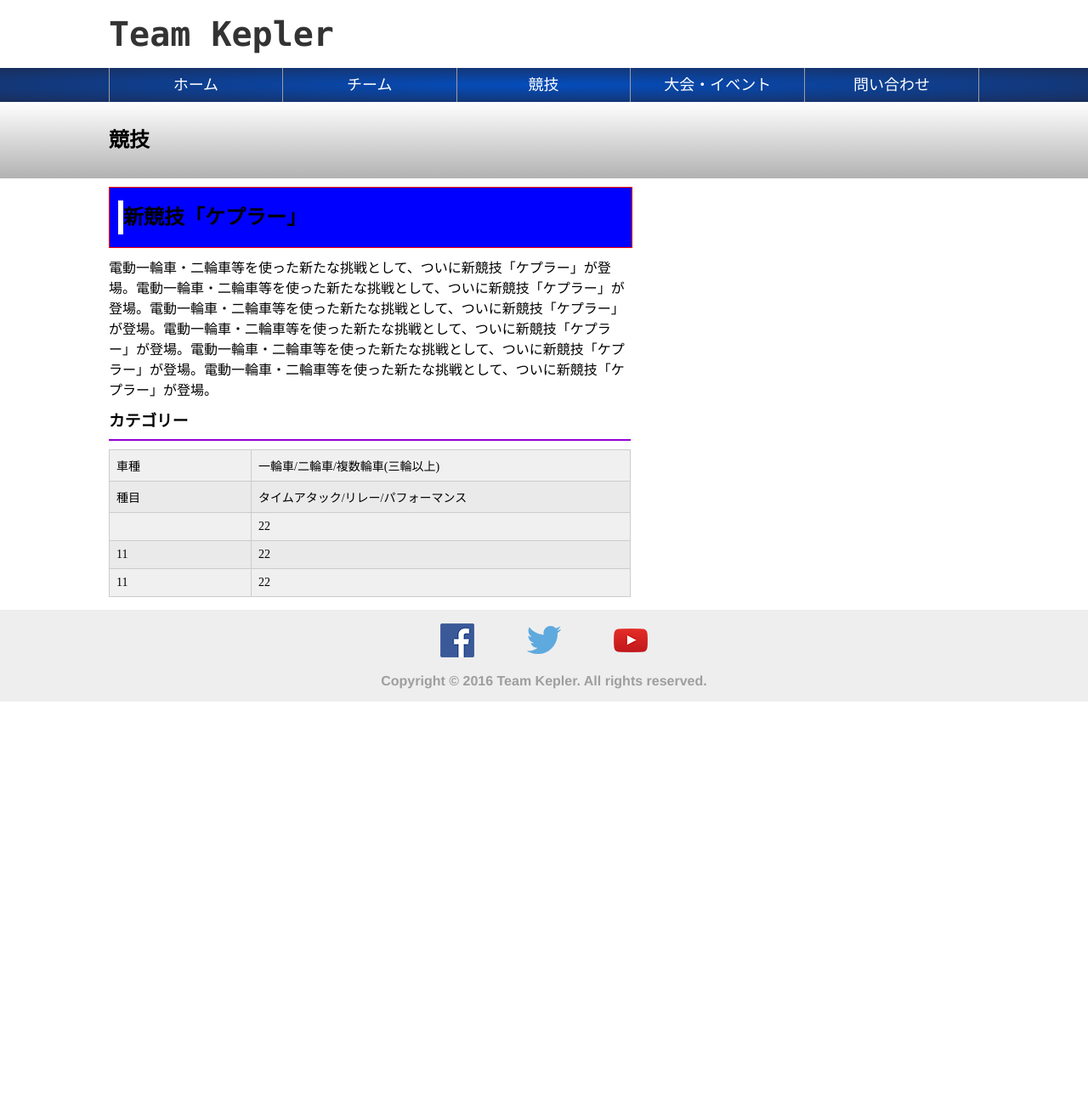
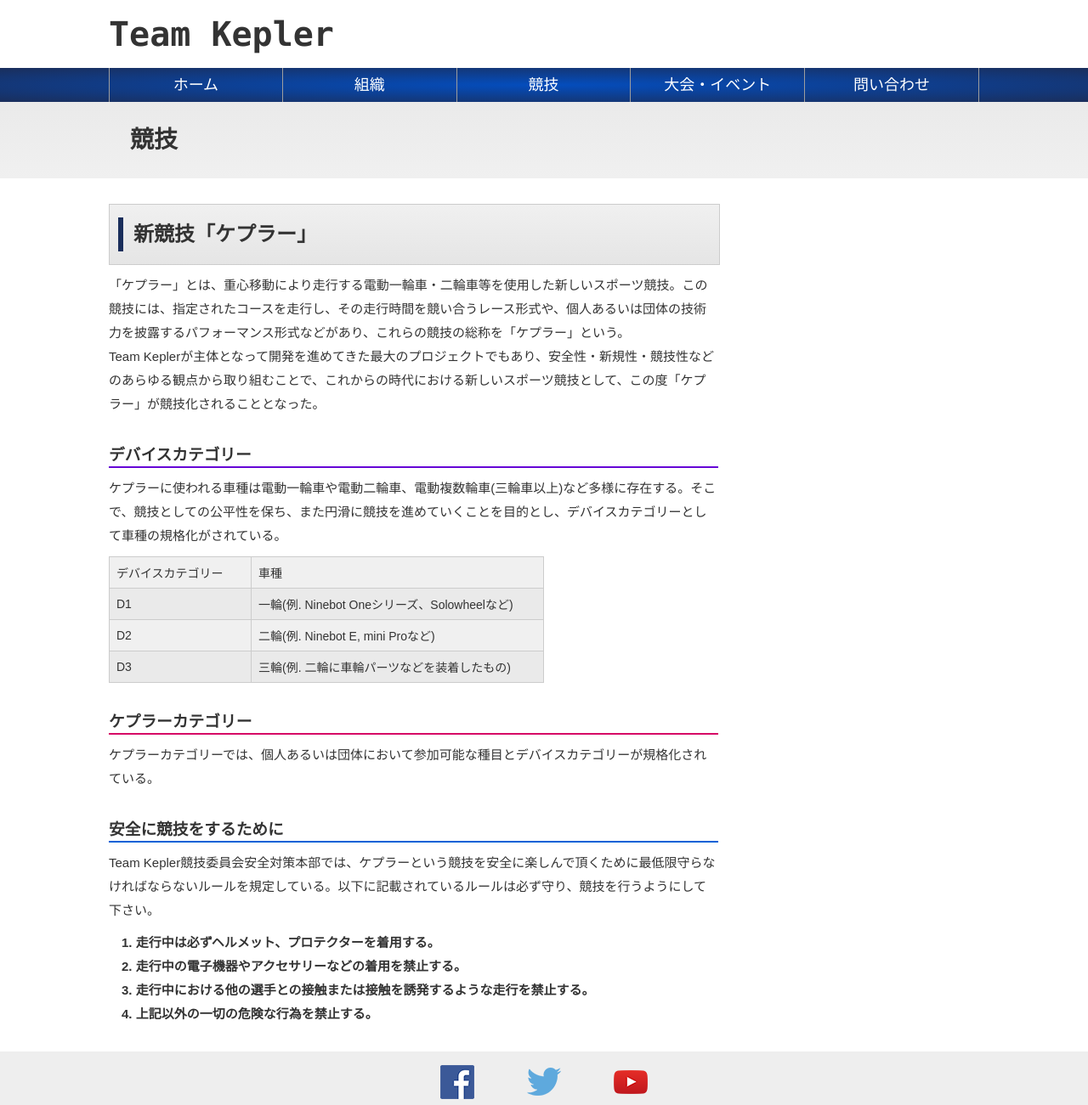
Before and after one commit to yohanesu/teamkepler_website, a website: page sport.html in a window 1280 px wide. Shown: the top 1301 px of the page at 85% size. Before the commit the page ends 826 px from the top, so only its background shows below. Drawn offline with nearby package versions, Linux system fonts and the light colour scheme.

Commit message:
Fixed sport page

```diff
--- a/Gruntfile.js
+++ b/Gruntfile.js
@@ -6,7 +6,7 @@ module.exports = function(grunt) {
         options: {
           port: 3000,
           keepalive: true,
-          hostname: '192.168.1.2'
+          hostname: '*'
         }
       }
     }
--- a/css/index.css
+++ b/css/index.css
@@ -1,6 +1,7 @@
 body {
   margin: auto;
   min-width: 1080px;
+  color: #333333;
   -webkit-text-size-adjust: 100%;
 }
 #carousel-container {
--- a/css/sport.css
+++ b/css/sport.css
@@ -1,58 +1,67 @@
 body {
   margin: auto;
   min-width: 1080px;
+  color: #333333;
+  font-family: "ヒラギノ角ゴ Pro W3","Hiragino Kaku Gothic Pro","メイリオ",Meiryo,"ＭＳ Ｐゴシック","MS PGothic",sans-serif;
   -webkit-text-size-adjust: 100%;
 }
 .container-1 {
   margin: 0;
-  background: linear-gradient(#807a7a00,#0000004D);
+  background: linear-gradient(to bottom, #eaeaea 0%, #f0f0f0 100%);
   min-width: 1080px;
   padding: 0;
 }
 .container-1 h2 {
   margin: 0 auto;
-  padding: 20px 0;
+  padding: 20px 0 20px 50px;
   height: 50px;
   line-height: 50px;
   width: 1024px;
+  font-size: 28px;
+  font-weight: bold;
 }
 .container {
   width: 1024px;
-  margin: 0 auto;
-}
-.container-2 {
-  margin: 10px auto 0 auto;
+  margin: 30px auto;
 }
 .title-box {
-  width: 60%;
-  background: blue;
-  border: 1px solid red;
+  width: 70%;
+  background: linear-gradient(to bottom, #f0f0f0 0%, #e5e5e5 100%);
+  border: 1px solid #ccc;
   height: 70px;
 }
 .title-box h2 {
   margin: 15px 0px 15px 10px;
-  border-left: 6px solid white;
+  padding-left: 12px;
+  border-left: 6px solid #1a2e5b;
   height: 40px;
   line-height: 40px;
   font-size: 24px;
 }
 .container-2 p {
-  margin: 10px 0;
-  width: 60%;
+  margin: 10px 0 0 0;
+  width: 70%;
+  font-size: 15px;
+  line-height: 28px;
 }
 .container-3 h3{
-  width: 60%;
-  border-bottom: 2px solid darkviolet;
-  padding-bottom: 10px;
+  width: 70%;
+  border-bottom: 2px solid #6500d6;
+  padding-bottom: 2px;
   margin: 0;
+}
+.container-3 p {
+  width: 70%;
+  margin: 10px 0;
+  font-size: 15px;
+  line-height: 28px;
 }
 table {
   border-collapse: collapse;
   border-spacing: 0;
   border-top: 1px solid #ccc;
   border-right: 1px solid #ccc;
-  width: 60%;
-  margin-top: 10px;
+  width: 50%;
 }
 table tbody {
   background: #eaeaea;
@@ -69,3 +78,19 @@ table td {
 .w150 {
   width: 150px;
 }
+.container-4 h3{
+  border-bottom: 2px solid #d60165;
+}
+.container-5 h3{
+  border-bottom: 2px solid #0161d6;
+}
+.container-5 ul {
+  margin: 10px 0;
+  padding-left: 15px;
+}
+.container-5 li {
+  list-style: none;
+  font-size: 15px;
+  line-height: 28px;
+  font-weight: bold;
+}
--- a/css/team.css
+++ b/css/team.css
@@ -1,6 +1,7 @@
 body {
   margin: auto;
   min-width: 1080px;
+  color: #333333;
   -webkit-text-size-adjust: 100%;
 }
 .container {
@@ -27,6 +28,7 @@ body {
 }
 .left-container h3 {
   margin: 10px 15px 0px 15px;
+  font-size: 18px;
 }
 .left-container dl {
   margin: 10px 15px 15px 15px;
@@ -39,10 +41,14 @@ body {
 }
 .left-container dd {
   margin-left: 20px;
+  font-size: 16px;
 }
 .right-container {
   float: left;
   width: 50%;
+}
+.right-container h3 {
+  font-size: 18px;
 }
 .image-box1 {
   margin: 0;
@@ -83,6 +89,7 @@ body {
 .branch dd {
   margin-left: 20px;
   margin-bottom: 15px;
+  font-size: 14px;
 }
 .right-container h3 {
   margin: 10px 15px 0 15px;
--- a/footer.html
+++ b/footer.html
@@ -1,8 +1,8 @@
 <link rel="stylesheet" href="./css/footer.css" type="text/css">
 <div class="footer-container">
 <div class="icon-link">
-  <li><a href=""><img src="./images/icon_facebook.png" alt="facebook" /></a></li>
-  <li><a href=""><img src="./images/icon_twitter.png" alt="twitter" /></a></li>
+  <li><a href="https://m.facebook.com/teamkepler/" target="_blank"><img src="./images/icon_facebook.png" alt="facebook" /></a></li>
+  <li><a href="https://twitter.com/team_kepler" target="_blank"><img src="./images/icon_twitter.png" alt="twitter" /></a></li>
   <li><a href=""><img src="./images/icon_youtube.png" alt="youtube" /></a></li>
 </div>
 <div class="copyright">
--- a/header.html
+++ b/header.html
@@ -7,8 +7,8 @@
 <nav>
 <div id="globalnav">
 <ul class="globalnav-list">
-  <li><a href="https://teamkepler.com">ホーム</a></li>
-  <li><a href="./team.html">チーム</a></li>
+  <li><a href="./index.html">ホーム</a></li>
+  <li><a href="./team.html">組織</a></li>
   <li><a href="./sport.html">競技</a></li>
   <li><a href="./events.html">大会・イベント</a></li>
   <li><a href="./contact.html">問い合わせ</a></li>
--- a/sport.html
+++ b/sport.html
@@ -11,7 +11,7 @@
 <meta http-equiv="Content-Type" content="text/html; charset=utf-8">
 <meta name="keywords" content="teamkepler,チームケプラー,パーソナルモビリティ,電動一輪車,セグウェイ,segway,ninebot,乗り物,未来">
 <meta name="description" content="Team Keplerの公式サイトです。電動一輪車・二輪車等を使った新たな競技を創り出し、大会・イベントなどを通して様々な活動を行っています。">
-  <meta name="viewport" content="width=device-width">
+<meta name="viewport" content="width=1080">
 <link rel="stylesheet" href="./css/sport.css" type="text/css">
 <title>Team Kepler</title>
 </head>
@@ -25,42 +25,53 @@
     <div class="title-box">
       <h2>新競技<strong>「ケプラー」</strong></h2>
     </div>
-    <p>電動一輪車・二輪車等を使った新たな挑戦として、ついに新競技「ケプラー」が登場。電動一輪車・二輪車等を使った新たな挑戦として、ついに新競技「ケプラー」が登場。電動一輪車・二輪車等を使った新たな挑戦として、ついに新競技「ケプラー」が登場。電動一輪車・二輪車等を使った新たな挑戦として、ついに新競技「ケプラー」が登場。電動一輪車・二輪車等を使った新たな挑戦として、ついに新競技「ケプラー」が登場。電動一輪車・二輪車等を使った新たな挑戦として、ついに新競技「ケプラー」が登場。</p>
+    <p>「ケプラー」とは、重心移動により走行する電動一輪車・二輪車等を使用した新しいスポーツ競技。この競技には、指定されたコースを走行し、その走行時間を競い合うレース形式や、個人あるいは団体の技術力を披露するパフォーマンス形式などがあり、これらの競技の総称を「ケプラー」という。<br />
+    Team Keplerが主体となって開発を進めてきた最大のプロジェクトでもあり、安全性・新規性・競技性などのあらゆる観点から取り組むことで、これからの時代における新しいスポーツ競技として、この度「ケプラー」が競技化されることとなった。
+    </p>
   </div>
   <div class="container container-3">
-    <h3>カテゴリー</h3>
+    <h3>デバイスカテゴリー</h3>
+    <p>ケプラーに使われる車種は電動一輪車や電動二輪車、電動複数輪車(三輪車以上)など多様に存在する。そこで、競技としての公平性を保ち、また円滑に競技を進めていくことを目的とし、デバイスカテゴリーとして車種の規格化がされている。</p>
     <table class="category">
       <tbody>
         <tr>
-          <td class="w150">車種</td>
-          <td>一輪車/二輪車/複数輪車(三輪以上)</td>
+          <td class="w150">デバイスカテゴリー</td>
+          <td>車種</td>
         </tr>
       </tbody>
       <tbody>
         <tr>
-          <td>種目</td>
-          <td>タイムアタック/リレー/パフォーマンス</td>
+          <td>D1</td>
+          <td>一輪(例. Ninebot Oneシリーズ、Solowheelなど)</td>
         </tr>
       </tbody>
       <tbody>
         <tr>
-          <td></td>
-          <td>22</td>
+          <td>D2</td>
+          <td>二輪(例. Ninebot E, mini Proなど)</td>
         </tr>
       </tbody>
       <tbody>
         <tr>
-          <td>11</td>
-          <td>22</td>
-        </tr>
-      </tbody>
-      <tbody>
-        <tr>
-          <td>11</td>
-          <td>22</td>
+          <td>D3</td>
+          <td>三輪(例. 二輪に車輪パーツなどを装着したもの)</td>
         </tr>
       </tbody>
     </table>
+  </div>
+  <div class="container container-3 container-4">
+    <h3>ケプラーカテゴリー</h3>
+    <p>ケプラーカテゴリーでは、個人あるいは団体において参加可能な種目とデバイスカテゴリーが規格化されている。</p>
+  </div>
+  <div class="container container-3 container-5">
+    <h3>安全に競技をするために</h3>
+    <p>Team Kepler競技委員会安全対策本部では、ケプラーという競技を安全に楽しんで頂くために最低限守らなければならないルールを規定している。以下に記載されているルールは必ず守り、競技を行うようにして下さい。</p>
+    <ul>
+      <li>1. 走行中は必ずヘルメット、プロテクターを着用する。</li>
+      <li>2. 走行中の電子機器やアクセサリーなどの着用を禁止する。</li>
+      <li>3. 走行中における他の選手との接触または接触を誘発するような走行を禁止する。</li>
+      <li>4. 上記以外の一切の危険な行為を禁止する。</li>
+    </ul>
   </div>
 </div>
 <div id="footer"></div>
```
Also changed, not shown: contact.html (+1 -1 lines), events.html (+1 -1 lines), index.html (+1 -1 lines), team.html (+3 -3 lines). Lines whose indentation alone changed are shown as unchanged.
